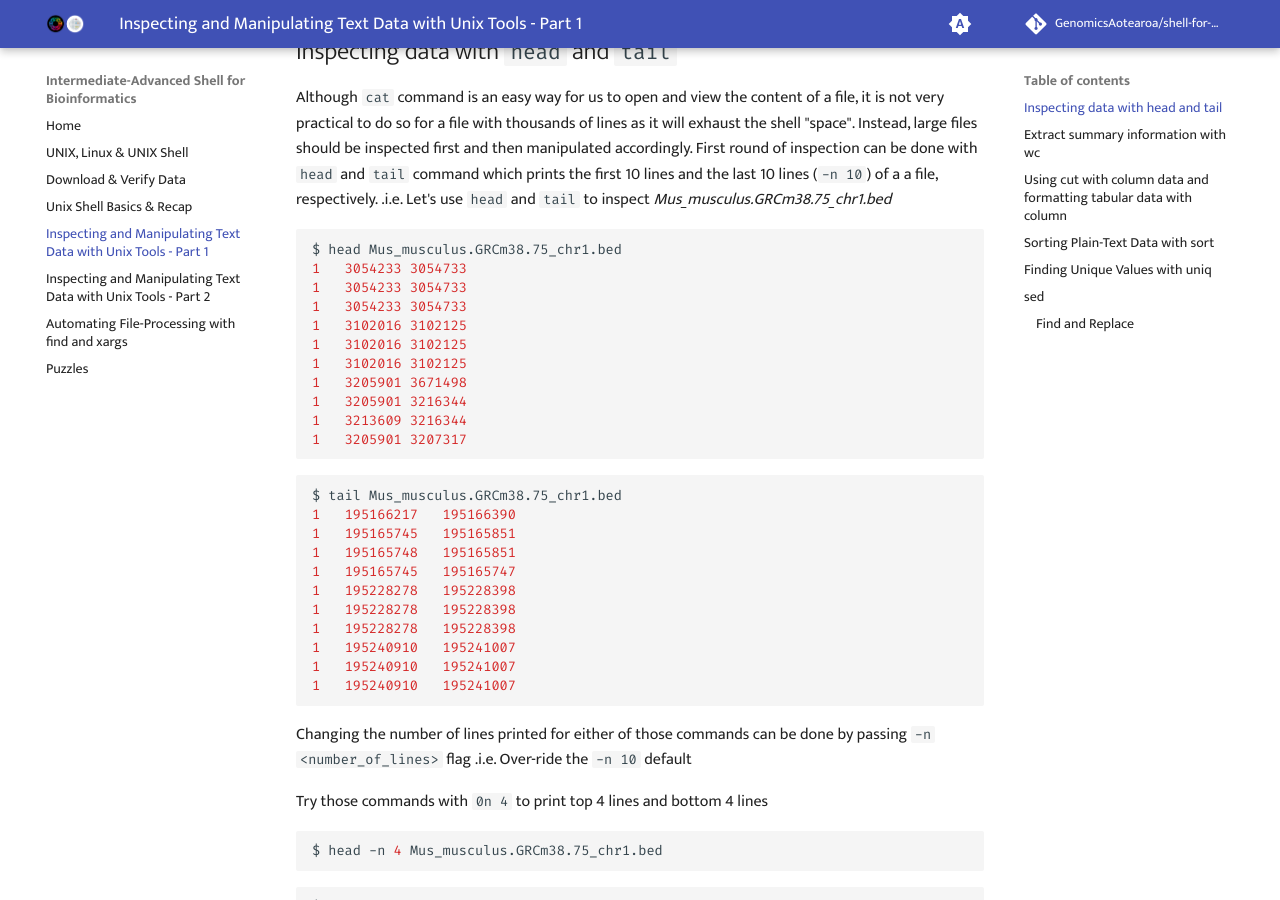
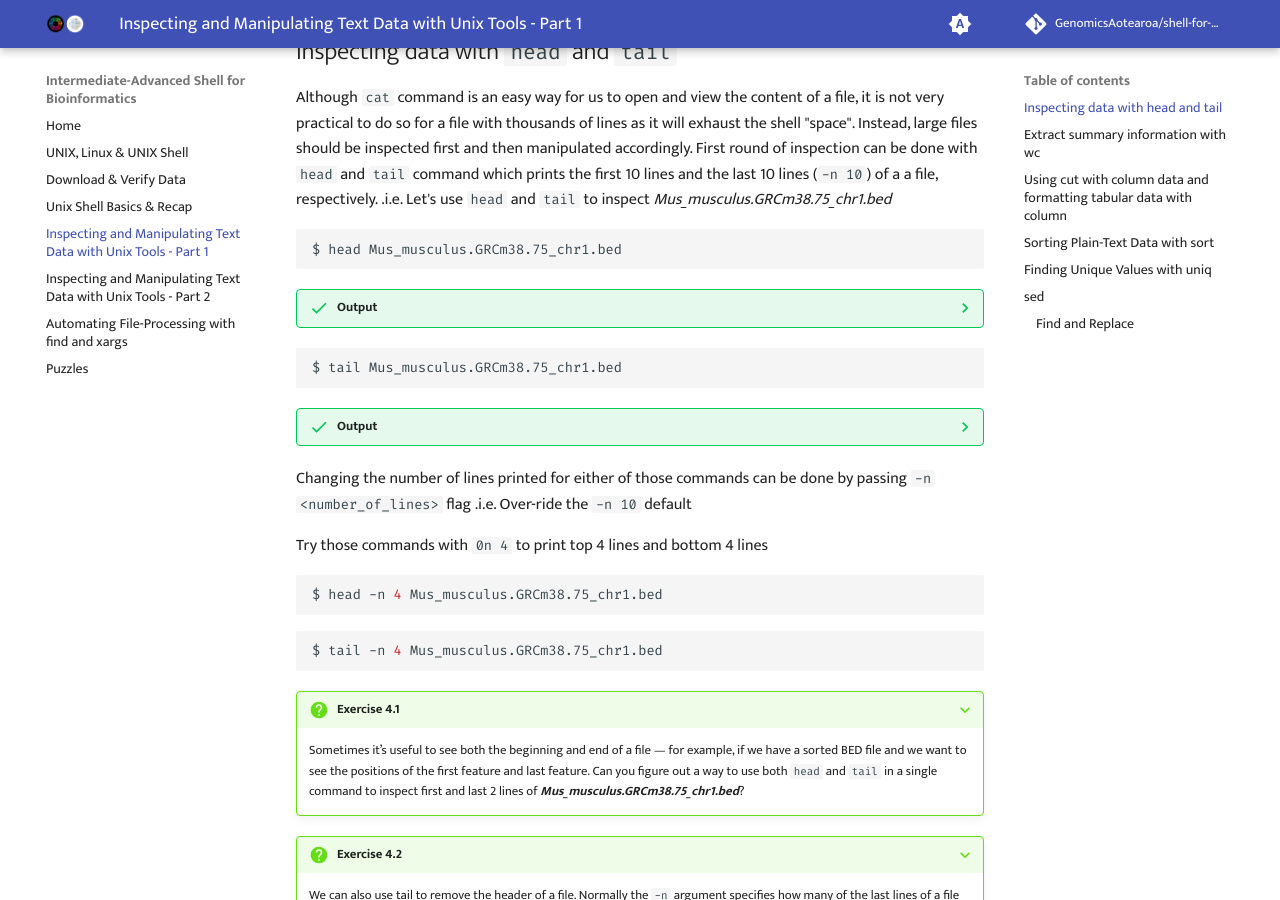
Before and after one commit to GenomicsAotearoa/shell-for-bioinformatics, an MkDocs documentation site: the page built from docs/4_inspectmanipluate.md, in a window 1280 px wide and 900 px high, scrolled down 507 px. Built offline with MkDocs 1.6.1 and Material for MkDocs 9.7.7, drawn with Linux system fonts in a browser that asks for light colours; comment, search, counter and statistics services are not loaded; some of the changed text lies outside the part shown.

Commit message:
adding drop down outputs

````diff
--- a/docs/4_inspectmanipluate.md
+++ b/docs/4_inspectmanipluate.md
@@ -17,30 +17,40 @@ Although `cat` command is an easy way for us to open and view the content of a f
 
 ```bash
 $ head Mus_musculus.GRCm38.75_chr1.bed
-1	3054233	3054733
-1	3054233	3054733
-1	3054233	3054733
-1	3102016	3102125
-1	3102016	3102125
-1	3102016	3102125
-1	3205901	3671498
-1	3205901	3216344
-1	3213609	3216344
-1	3205901	3207317
 ```
+
+??? success "Output"
+
+    ```bash
+    1	3054233	3054733
+    1	3054233	3054733
+    1	3054233	3054733
+    1	3102016	3102125
+    1	3102016	3102125
+    1	3102016	3102125
+    1	3205901	3671498
+    1	3205901	3216344
+    1	3213609	3216344
+    1	3205901	3207317
+    ```
+
 ```bash
 $ tail Mus_musculus.GRCm38.75_chr1.bed
-1	195166217	195166390
-1	195165745	195165851
-1	195165748	195165851
-1	195165745	195165747
-1	195228278	195228398
-1	195228278	195228398
-1	195228278	195228398
-1	195240910	195241007
-1	195240910	195241007
-1	195240910	195241007
 ```
+??? success "Output"
+
+    ```bash
+    1	195166217	195166390
+    1	195165745	195165851
+    1	195165748	195165851
+    1	195165745	195165747
+    1	195228278	195228398
+    1	195228278	195228398
+    1	195228278	195228398
+    1	195240910	195241007
+    1	195240910	195241007
+    1	195240910	195241007
+    ```
 Changing the number of lines printed for either of those commands can be done by passing `-n <number_of_lines>` flag .i.e. Over-ride the `-n 10` default
 
 Try those commands with `0n 4` to print top 4 lines and bottom 4 lines
@@ -174,30 +184,36 @@ most common reasons to sort data are as follows:
 `sort`  is designed to work with plain-text data with columns. Create a test .bed file with few rows and use `sort` command without any arguments
 
 ```bash
+cat > test_sort.bed
+```
 
-$ cat > test_sort.bed
+??? success "Output"
 
-chr1	26	39
-chr1	32	47
-chr3	11	28
-chr1	40	49
-chr3	16	27
-chr1	9	28
-chr2	35	54
-chr1	10	19
+    ```bash
+    chr1	26	39
+    chr1	32	47
+    chr3	11	28
+    chr1	40	49
+    chr3	16	27
+    chr1	9	28
+    chr2	35	54
+    chr1	10	19
+    ```
+```bash
+sort test_sort.bed
 ```
-```bash
-$ sort test_sort.bed
+??? success "Output"
 
-chr1	10	19
-chr1	26	39
-chr1	32	47
-chr1	40	49
-chr1	9	28
-chr2	35	54
-chr3	11	28
-chr3	16	27
-```
+    ```bash
+    chr1	10	19
+    chr1	26	39
+    chr1	32	47
+    chr1	40	49
+    chr1	9	28
+    chr2	35	54
+    chr3	11	28
+    chr3	16	27
+    ```
 `sort` without any arguments simply sorts a file alphanumerically by line. Because chromosome is the first column, sorting by line effectively groups chromosomes together, as these are "ties" in the sorted order.
 
 However, using `sort`’s defaults of sorting alphanumerically by line doesn’t handle tabular data properly. There are two new features we need:
@@ -209,17 +225,20 @@ However, using `sort`’s defaults of sorting alphanumerically by line doesn’t
 `sort` has a simple syntax to do this. Let’s look at how we’d sort example.bed by chromosome (first column), and start position (second column):
 
 ```bash
-$ sort -k1,1 -k2n test_sort.bed
+sort -k1,1 -k2n test_sort.bed
+```
+??? success "Output"
 
-chr1	9	28
-chr1	10	19
-chr1	26	39
-chr1	32	47
-chr1	40	49
-chr2	35	54
-chr3	11	28
-chr3	16	27
-```
+    ```bash
+    chr1	9	28
+    chr1	10	19
+    chr1	26	39
+    chr1	32	47
+    chr1	40	49
+    chr2	35	54
+    chr3	11	28
+    chr3	16	27
+    ```
 
 Here, we specify the columns (and their order) we want to sort by as `-k` arguments. In technical terms, `-k` specifies the sorting keys and their order. Each `-k` argument takes a range of columns as `start,end`, so to sort by a single column we use `start,start`. In the preceding example, we first sorted by the first column (chromosome), as the first `-k` argument was `-k1,1` . Sorting by the first column alone leads to many ties in rows
 with the same chromosomes (e.g., “chr1” and “chr3”). Adding a second `-k` argument with a different column tells sort how to break these ties. In our example, `-k2,2n` tells sort to sort by the second column (start position), treating this column as numerical data (because there’s an `n` in `-k2,2n`).
@@ -238,16 +257,20 @@ with the same chromosomes (e.g., “chr1” and “chr3”). Adding a second `-k
 
 ```bash
 $ cat letters.txt
+```
 
-A
-A
-B
-C
-B
-C
-C
-C
-```
+??? success "Output"
+
+    ```bash
+    A
+    A
+    B
+    C
+    B
+    C
+    C
+    C
+    ```
 ```bash
 $ uniq letters.txt
 
````
